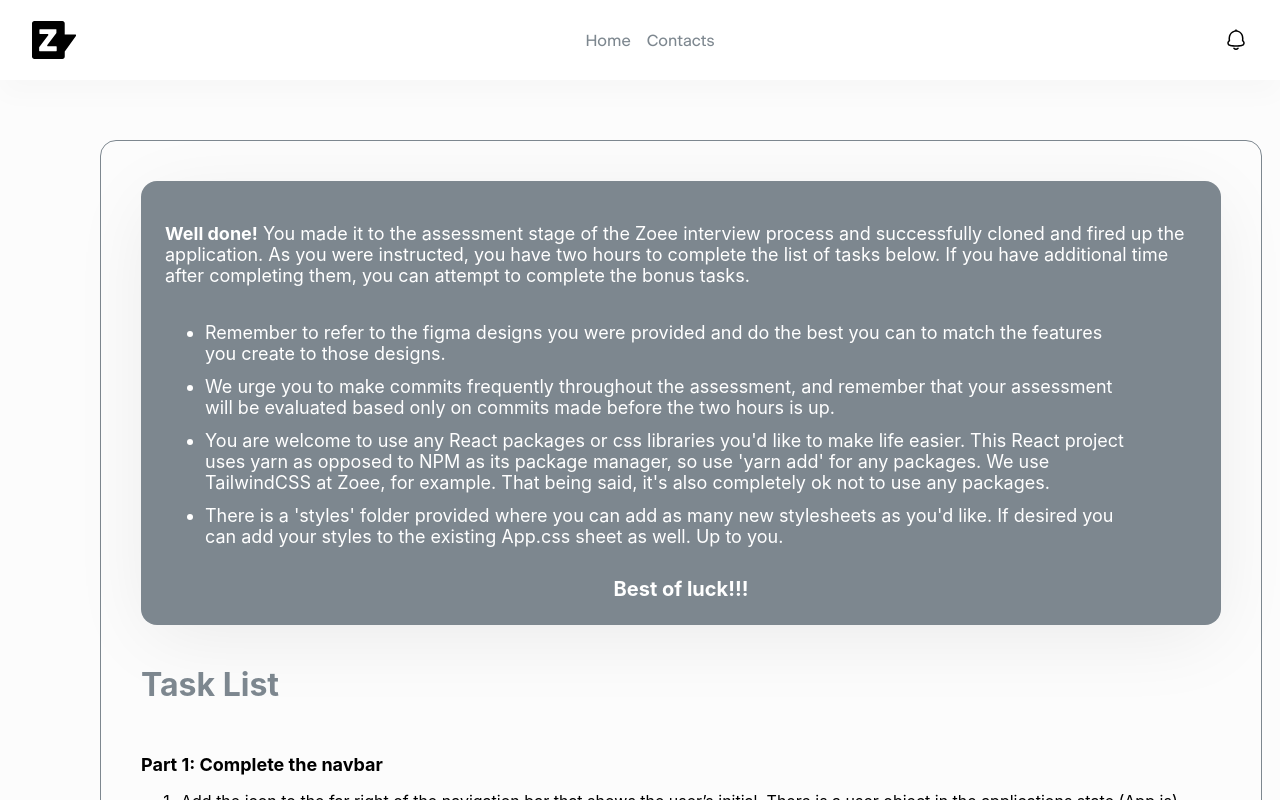
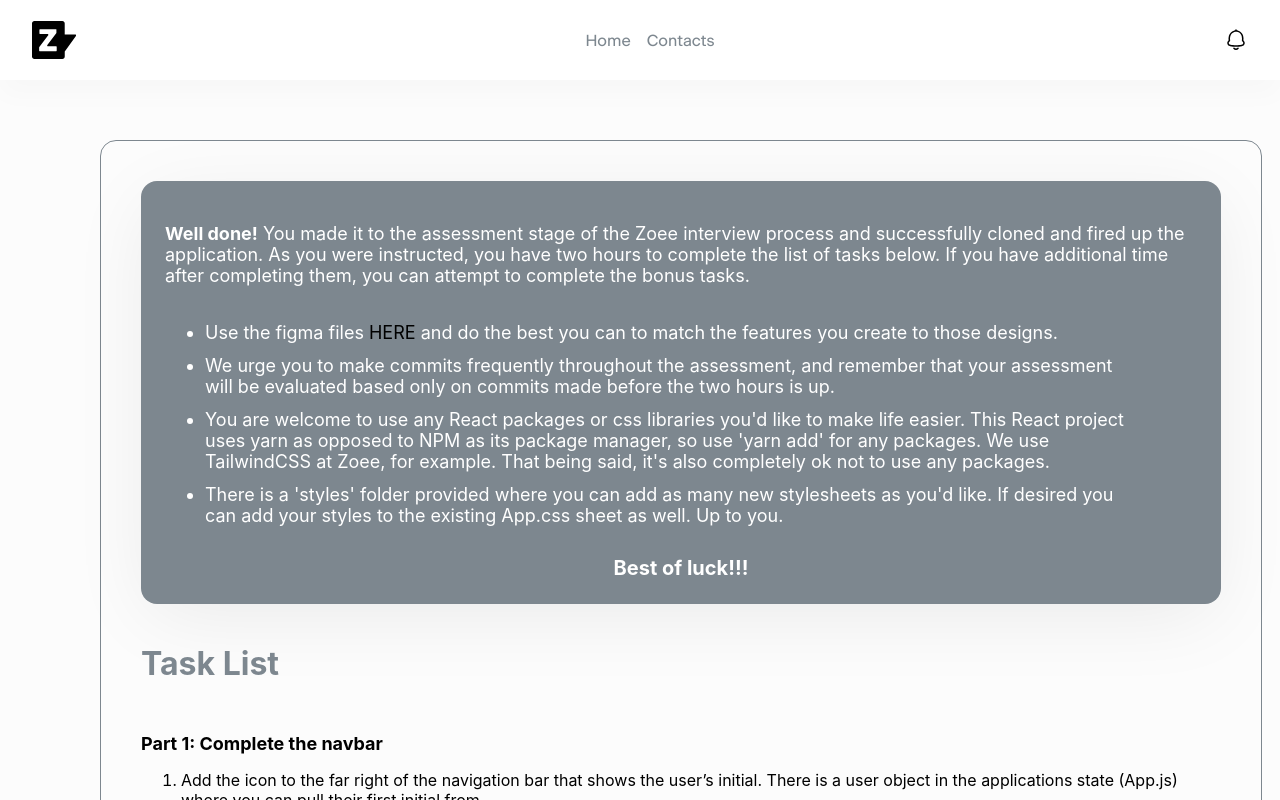
Before and after one commit to ttsssss/Zoee, a React (Create React App) app: page / in a window 1280 px wide. Shown: the top 800 px of the page. Built offline with nearby package versions, Linux system fonts and the light colour scheme; the HTML template or start-up script is replaced by a standard one.

Commit message:
added figma file link

```diff
--- a/src/components/Home.jsx
+++ b/src/components/Home.jsx
@@ -15,7 +15,7 @@ const Home = () => {
                 </p>
                 <ul>
                     <li>
-                    Remember to refer to the figma designs you were provided and do the best you can to match the features you create
+                    Use the figma files <a target="_blank" href="https://www.figma.com/files/project/60851741/Frontend-Dev-Challenge?fuid=1090284691689012784" rel="noreferrer">HERE</a> and do the best you can to match the features you create
                     to those designs.
                     </li>
                     <li>
```
